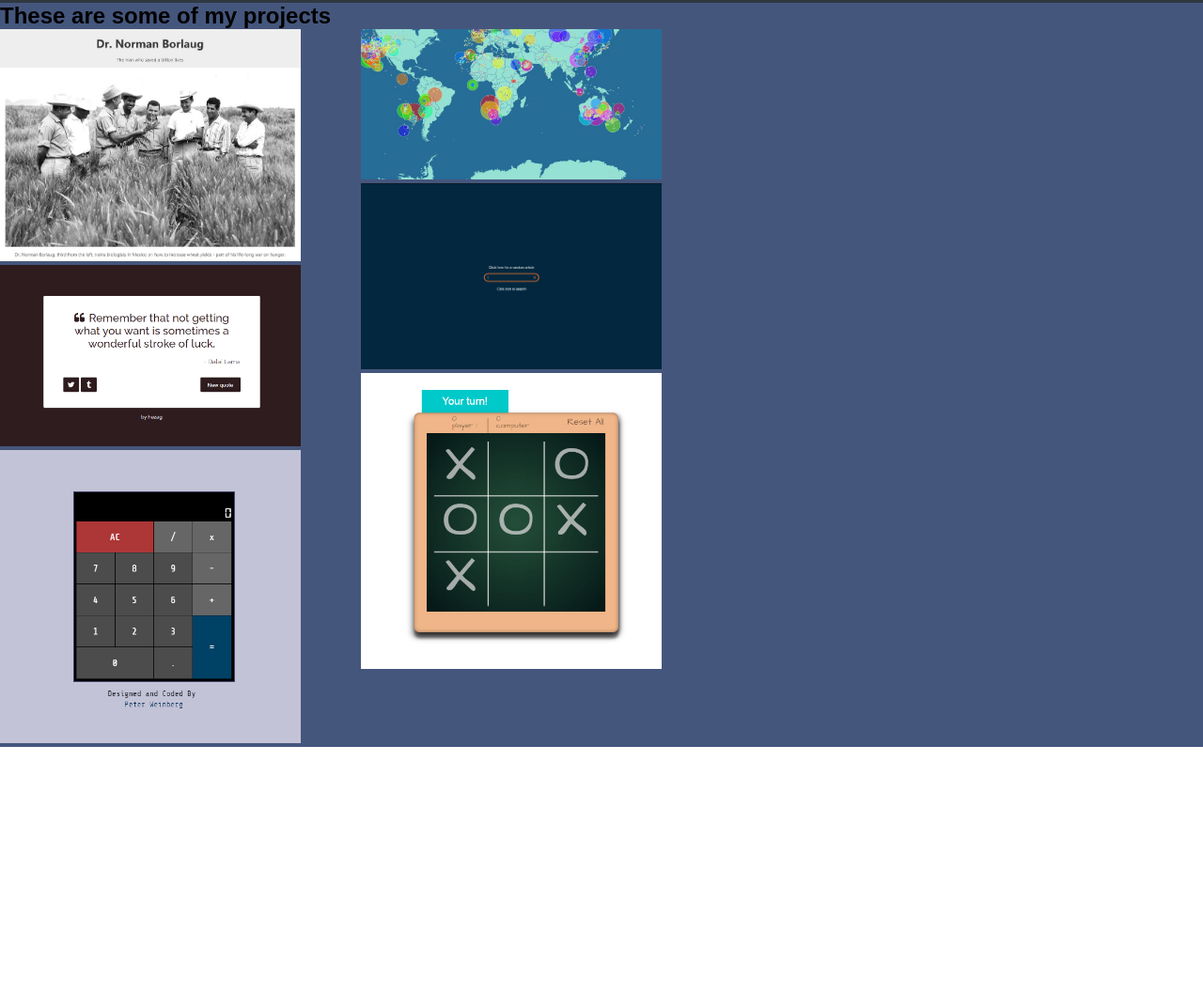
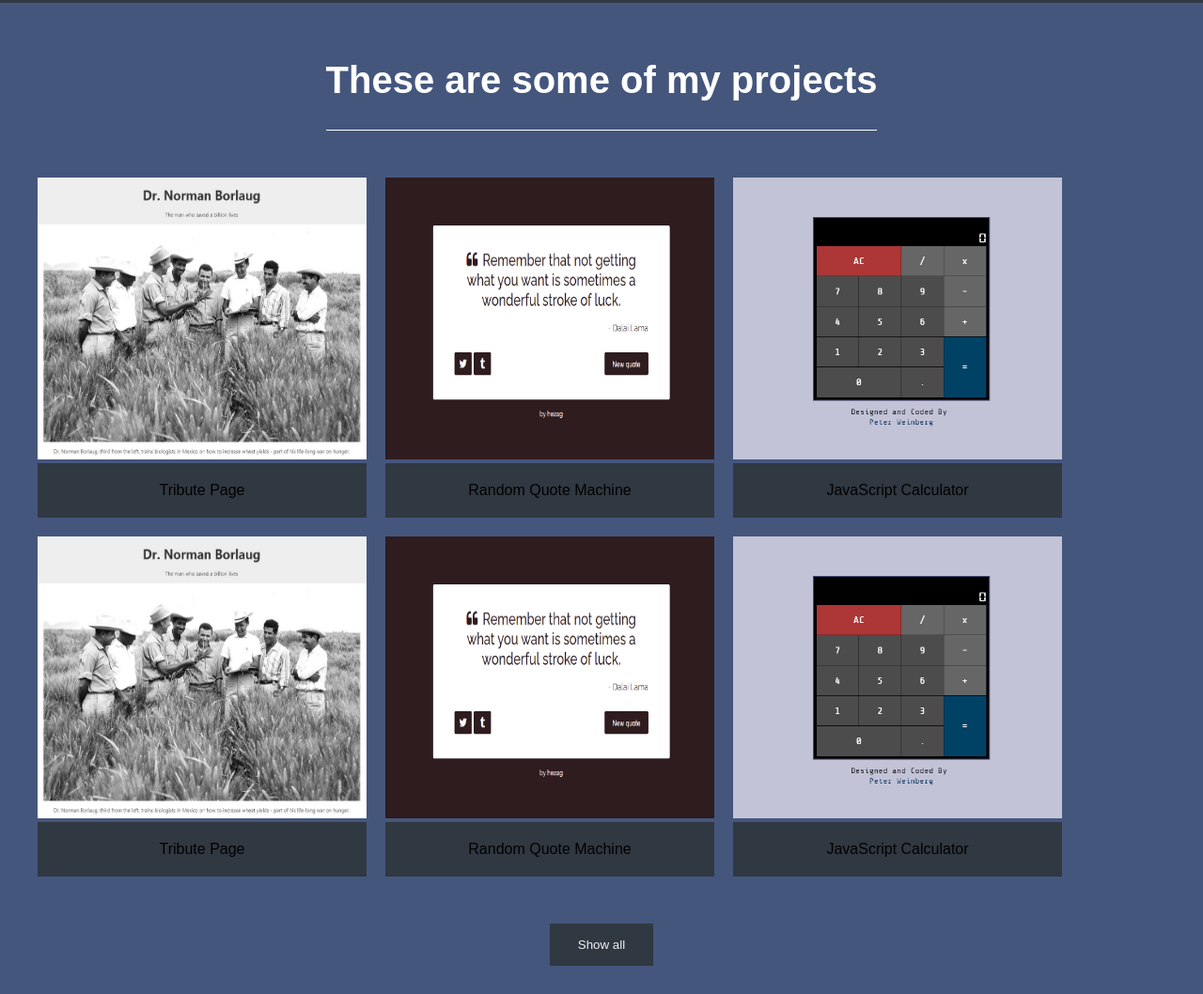
Before and after one commit to ahmedwagih96/microverse_Daniel_Ahmed, a plain HTML site: page index.html in a window 1280 px wide. Shown: the part 797-1855 px from the top of the page at 94% size. Before the commit the page ends 1592 px from the top, so only its background shows below. Drawn offline with Linux system fonts and the light colour scheme.

Commit message:
finished the work section

```diff
--- a/css/style.css
+++ b/css/style.css
@@ -55,20 +55,48 @@ header nav ul a:hover {
   font-size: 30px;
   font-weight: 300;
 }
-#Work{
+#work {
   background-color: #45567d;
-  overflow-y: none;
+  padding: 30px;
+  text-align: center;
+}
 
+#work h2 {
+  text-align: center;
+  width: fit-content;
+  margin: 0px auto;
+  border-bottom: 1px solid white;
+  color: white;
+  font-size: 40px;
+  padding: 30px 0;
 }
-.parent_work{
+
+#work button {
+  background-color: #303841;
+  padding: 15px 30px;
+  cursor: pointer;
+  color: #f0f0f0;
+  border: none;
+}
+
+.parent_work {
+  max-width: 1200px;
+  margin: 50px auto;
   display: flex;
-  gap: 5%;
+  flex-wrap: wrap;
+  gap: 20px;
+}
+.boxContainer {
+  width: 350px;
+}
+.boxContainer img {
+  width: 100%;
+  max-width: 100%;
+  height: 300px;
+}
 
+.boxContainer p {
+  background-color: #303841;
+  text-align: center;
+  padding: 20px 0;
 }
-.parent_work img{
-  max-width: 100%
-}
-.boxContainer{
-  width: 25%;
-
-}
--- a/index.html
+++ b/index.html
@@ -28,19 +28,41 @@
         <h3>a web developer</h3>
       </section>
 
-      <section id="Work">
+      <section id="work">
         <h2>These are some of my projects</h2>
         <div class="parent_work">
           <div class="boxContainer">
-            <div class="child1"><img src="images\tribute.jpg" alt=""></div>
-            <div class="child1"><img src="images\random-quote-machine.png" alt=""></div>
-            <div class="child1"><img src="images\calc.png" alt=""></div>
+            <div class="child"><img src="images\tribute.jpg" alt=""></div>
+            <p>Tribute Page</p>
           </div>
           <div class="boxContainer">
+            <div class="child"><img src="images\random-quote-machine.png" alt=""></div>
+            <p>Random Quote Machine</p>
+          </div>
+          <div class="boxContainer">
+            <div class="child"><img src="images\calc.png" alt=""></div>
+            <p>JavaScript Calculator</p>
+          </div>
+          <div class="boxContainer">
+            <div class="child"><img src="images\tribute.jpg" alt=""></div>
+            <p>Tribute Page</p>
+          </div>
+          <div class="boxContainer">
+            <div class="child"><img src="images\random-quote-machine.png" alt=""></div>
+            <p>Random Quote Machine</p>
+          </div>
+          <div class="boxContainer">
+            <div class="child"><img src="images\calc.png" alt=""></div>
+            <p>JavaScript Calculator</p>
+          </div>
+
+          </div>
+          <button>Show all</button>
+          <!-- <div class="boxContainer">
             <div class="child2"><img src="images\map data accross.jpg" alt=""></div>
             <div class="child2"><img src="images\wiki.png" alt=""></div>
             <div class="child2"><img src="images\tic-tac-toe.png" alt=""></div>
-          </div>
+          </div> -->
         </div>
       </section>
     </main>
```
